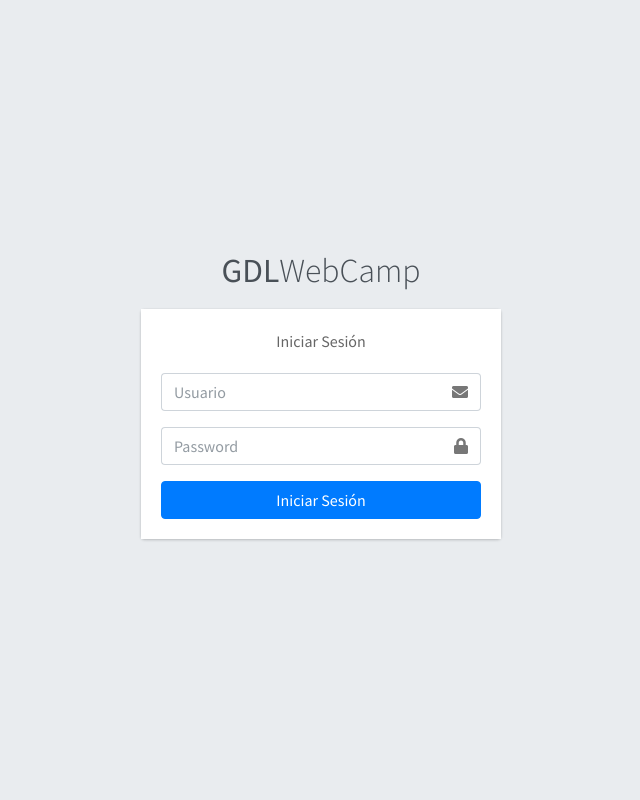
After one commit to EVM-Z/Pagina-Conferencia, a PHP site: page /yo-gdlwebcam/admin/pages/examples/login.php in a window 1280 px wide. The commit adds this page. Shown: the whole page, without its empty margins (319-959 px from the left). Run offline with PHP 8.4, Linux system fonts and the light colour scheme.

Commit message:
Creando un formulario de login

```diff
--- /dev/null
+++ b/admin/dist/css/admin.css
@@ -0,0 +1,16 @@
+.user-panel {
+    height: 60px;
+}
+
+.user-panel>.info {
+    position: relative;
+    left: auto;
+}
+
+.skin-blue .sidebar-menu>li.header {
+    color: white;
+}
+
+.login-page .main-footer {
+    display: none;
+}
--- a/admin/pages/examples/admin-area.php
+++ b/admin/pages/examples/admin-area.php
@@ -39,10 +39,6 @@ include 'templates/navegacion-lateral.php';
                         Start creating your amazing application!
                     </div>
                     <!-- /.card-body -->
-                    <div class="card-footer">
-                        Footer
-                    </div>
-                    <!-- /.card-footer-->
                 </div>
                 <!-- /.card -->
 
--- a/admin/pages/examples/insertar-admin.php
+++ b/admin/pages/examples/insertar-admin.php
@@ -45,4 +45,9 @@ if (isset($_POST['agregar-admin'])) {
 
 }
 
+
+if (isset($_POST['login-admin'])) {
+    die(json_encode($_POST));
+}
+
 ?>
--- /dev/null
+++ b/admin/pages/examples/login.php
@@ -0,0 +1,49 @@
+<?php
+include 'funciones/funciones.php';
+include 'templates/header.php';
+?>
+
+<body class="hold-transition login-page">
+    <div class="login-box">
+        <div class="login-logo">
+            <a href="../../../index.php"><b>GDL</b>WebCamp</a>
+        </div>
+    <!-- /.login-logo -->
+    <div class="card">
+        <div class="card-body login-card-body">
+        <p class="login-box-msg">Iniciar Sesión</p>
+        <form name="login-admin-form" id="login-admin" method="POST" action="insertar-admin.php">
+            <div class="input-group mb-3">
+                <input type="text" class="form-control" name="usuario" placeholder="Usuario">
+            <div class="input-group-append">
+                <div class="input-group-text">
+                    <span class="fas fa-envelope"></span>
+                </div>
+            </div>
+            </div>
+            <div class="input-group mb-3">
+                <input type="password" class="form-control" name="password" placeholder="Password">
+            <div class="input-group-append">
+                <div class="input-group-text">
+                    <span class="fas fa-lock"></span>
+                </div>
+            </div>
+            </div>
+            <div class="row">
+            <div class="col-12">
+                <input type="hidden" name="login-admin" value="1">
+                <button type="submit" class="btn btn-primary btn-block">Iniciar Sesión</button>
+            </div>
+            <!-- /.col -->
+            </div>
+        </form>
+        </div>
+        <!-- /.login-card-body -->
+    </div>
+    </div>
+    <!-- /.login-box -->
+</body>
+
+<?php
+include 'templates/footer.php';
+?>
--- a/admin/pages/examples/templates/header.php
+++ b/admin/pages/examples/templates/header.php
@@ -14,7 +14,9 @@
   <!-- overlayScrollbars -->
   <link rel="stylesheet" href="../../dist/css/adminlte.min.css">
   <!-- SweetAlert -->
-  <link rel="stylesheet" href="../../css/sweetalert2.all.min.css">
+  <link rel="stylesheet" href="../../dist/css/sweetalert2.all.min.css">
+  <!-- Estilo Personazalido -->
+  <link rel="stylesheet" href="../../dist/css/admin.css">
   <!-- Google Font: Source Sans Pro -->
   <link href="https://fonts.googleapis.com/css?family=Source+Sans+Pro:300,400,400i,700" rel="stylesheet">
 </head>
```
Also changed, not shown: admin/dist/js/admin-ajax.js.
